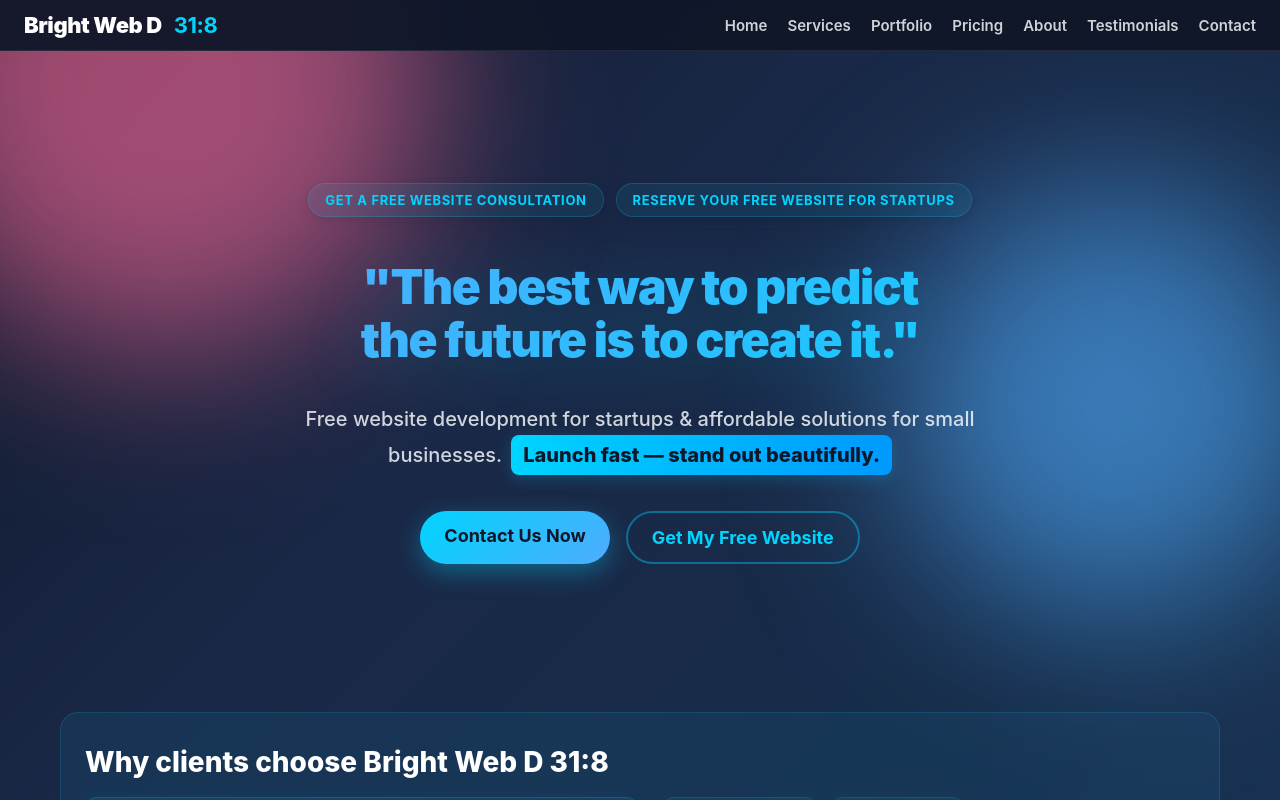
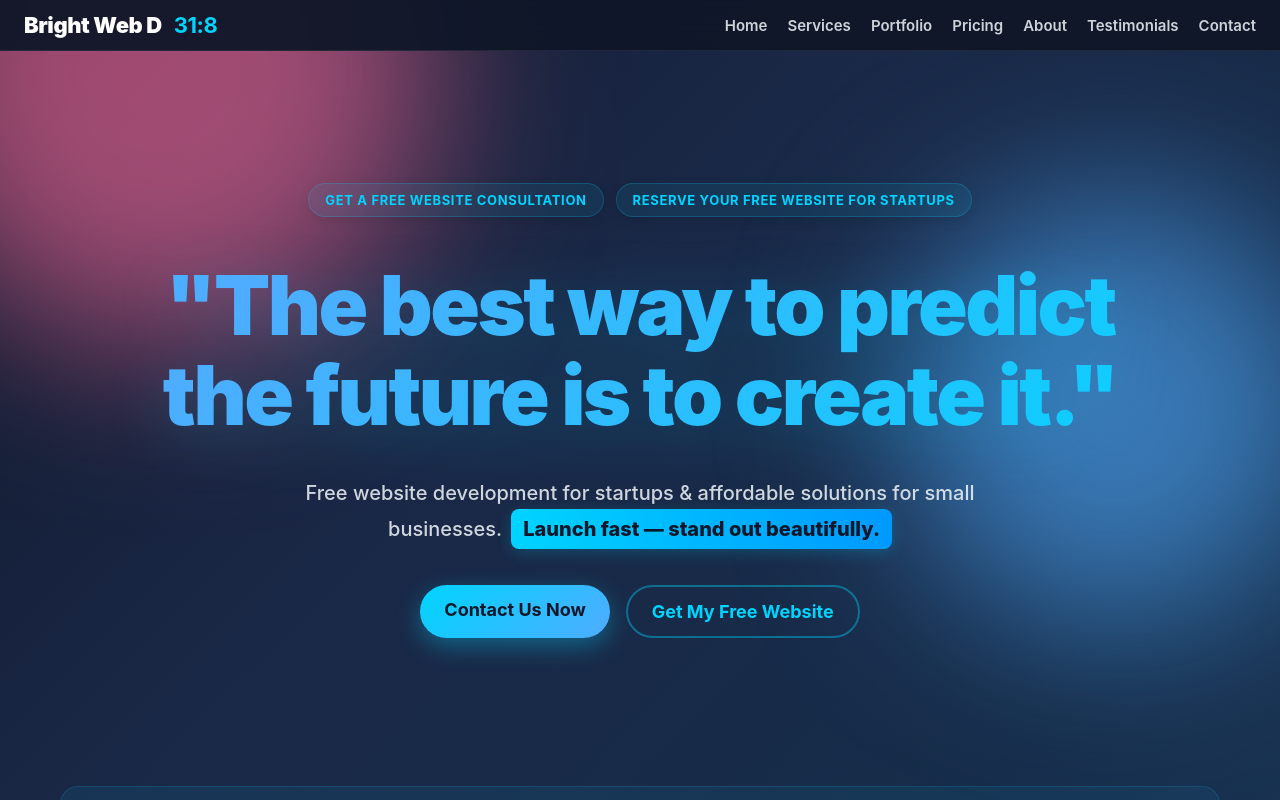
Before and after one commit to brightwebd318-ship-it/Bright-Web-D-31-8, a React (Create React App) app: page /#/ in a window 1280 px wide. Shown: the top 800 px of the page. Built offline with nearby package versions, Linux system fonts and the light colour scheme.

Commit message:
Upgrade hero title typography for premium look

```diff
--- a/src/App.css
+++ b/src/App.css
@@ -245,8 +245,7 @@ main {
 }
 
 .hero h1 {
-  font-size: 48px;
-  /* Standardize with global h1 or use user preference */
+  font-size: clamp(40px, 8vw, 82px);
   margin: 0;
   line-height: 1.1;
   letter-spacing: -0.03em;
```
